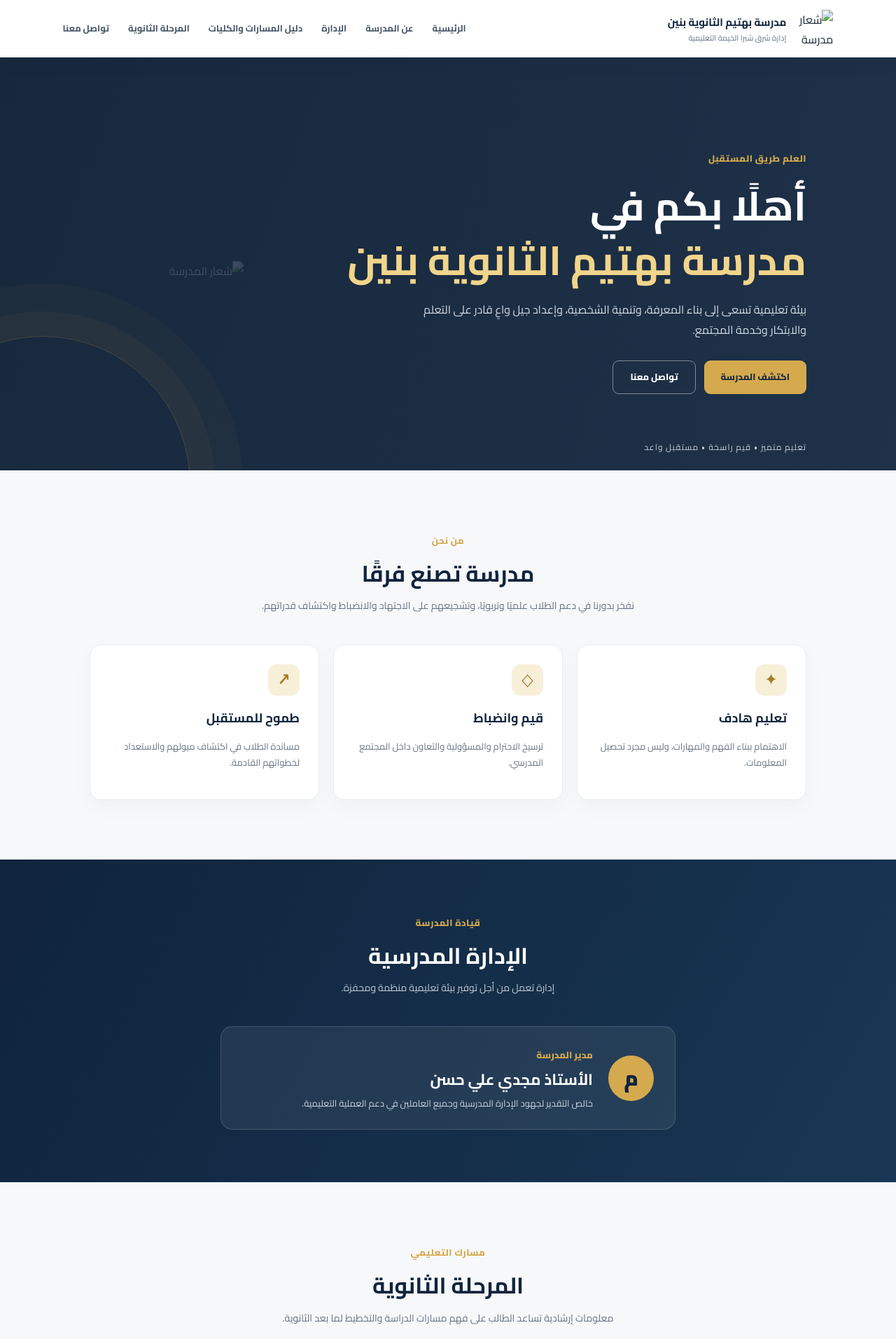
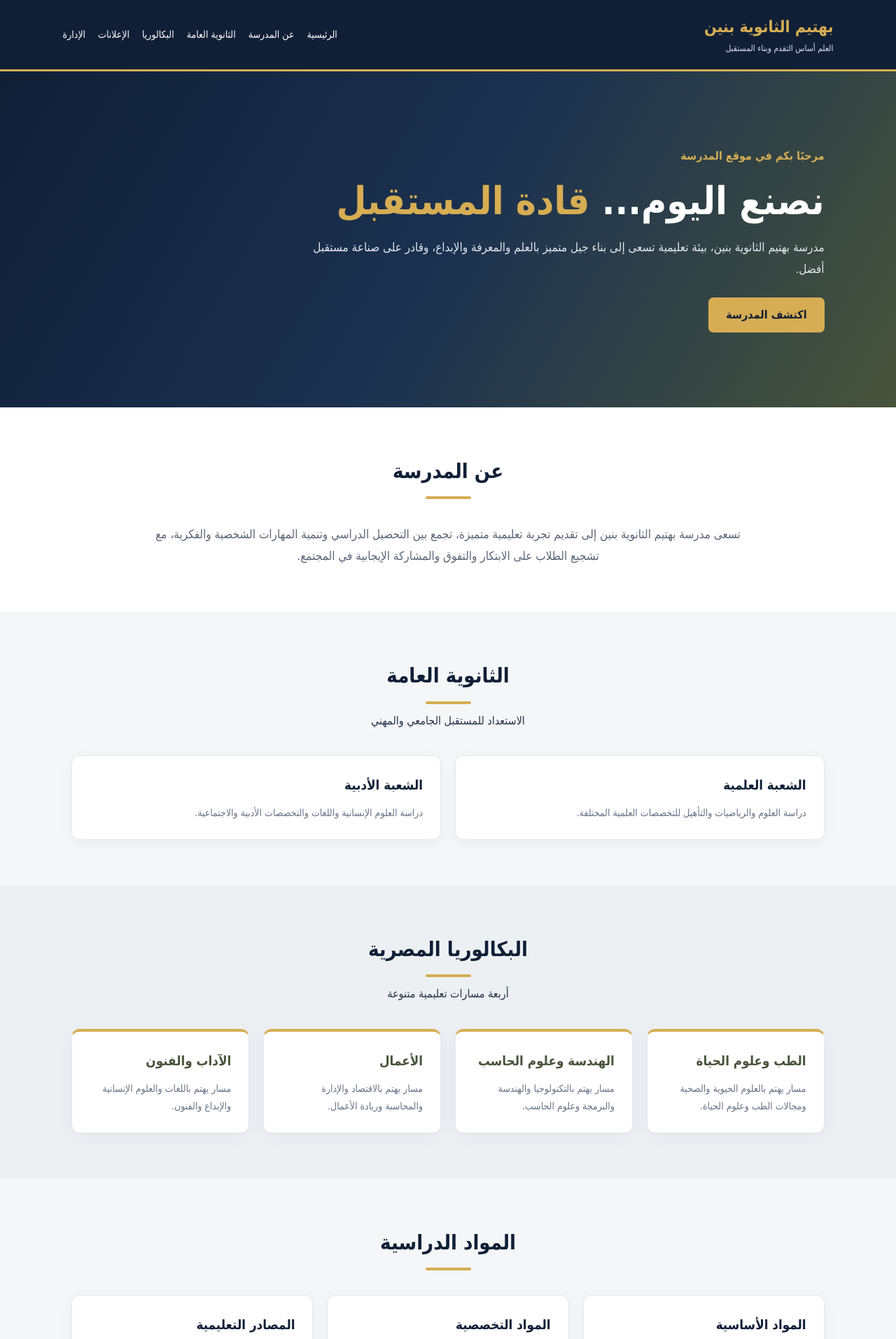
Before and after one commit to mouazaymanfarghaly-create/bahtim-school-website, a plain HTML site: page index.html in a window 1280 px wide. Shown: the top 1913 px of the page at 70% size. Drawn offline with Linux system fonts and the light colour scheme.

Commit message:
Refactor index.html for improved structure and content

```diff
--- a/index.html
+++ b/index.html
@@ -1,75 +1,252 @@
-<!doctype html>
+
+<!DOCTYPE html>
 <html lang="ar" dir="rtl">
 <head>
-  <meta charset="utf-8">
-  <meta name="viewport" content="width=device-width, initial-scale=1">
-  <meta name="theme-color" content="#10243d">
-  <meta name="description" content="الموقع التعريفي لمدرسة بهتيم الثانوية بنين – إدارة شرق شبرا الخيمة التعليمية">
-  <title>مدرسة بهتيم الثانوية بنين</title>
-  <link rel="icon" href="assets/school-logo.svg" type="image/svg+xml">
-  <link rel="stylesheet" href="style.css">
+<meta charset="UTF-8">
+<meta name="viewport" content="width=device-width, initial-scale=1.0">
+<title>بهتيم الثانوية بنين</title>
+<meta name="description" content="الموقع الرسمي لمدرسة بهتيم الثانوية بنين">
+<style>
+:root {
+  --navy:#101f36;
+  --navy2:#1b3150;
+  --gold:#d6ad53;
+  --olive:#48543b;
+  --white:#fff;
+  --bg:#f4f6f8;
+}
+*{box-sizing:border-box;margin:0;padding:0}
+html{scroll-behavior:smooth}
+body{
+  font-family:Tahoma,Arial,sans-serif;
+  background:var(--bg);
+  color:#273347;
+  line-height:1.8;
+}
+header{
+  background:var(--navy);
+  color:white;
+  padding:18px 7%;
+  display:flex;
+  align-items:center;
+  justify-content:space-between;
+  flex-wrap:wrap;
+  gap:15px;
+  border-bottom:3px solid var(--gold);
+}
+.brand h1{font-size:23px;color:var(--gold)}
+.brand p{font-size:12px;color:#d8dfeb}
+nav{display:flex;gap:18px;flex-wrap:wrap}
+nav a{color:white;text-decoration:none;font-size:14px}
+nav a:hover{color:var(--gold)}
+.hero{
+  min-height:480px;
+  padding:90px 8%;
+  display:flex;
+  align-items:center;
+  background:linear-gradient(120deg,var(--navy),var(--navy2),var(--olive));
+  color:white;
+}
+.hero-content{max-width:750px}
+.hero .small{color:var(--gold);font-weight:bold}
+.hero h2{font-size:clamp(32px,5vw,55px);line-height:1.4;margin:12px 0}
+.hero h2 span{color:var(--gold)}
+.hero p{font-size:17px;color:#e1e6ee;margin-bottom:25px}
+.btn{
+  display:inline-block;background:var(--gold);
+  color:var(--navy);padding:11px 25px;
+  border-radius:7px;text-decoration:none;font-weight:bold;
+}
+section{padding:65px 8%}
+.section-title{text-align:center;margin-bottom:35px}
+.section-title h2{font-size:29px;color:var(--navy)}
+.line{width:65px;height:4px;background:var(--gold);margin:10px auto;border-radius:5px}
+.cards{
+  display:grid;
+  grid-template-columns:repeat(auto-fit,minmax(220px,1fr));
+  gap:20px;
+}
+.card{
+  background:white;padding:25px;border-radius:12px;
+  border:1px solid #e5e8ed;
+  box-shadow:0 5px 20px #15243a0c;
+  transition:.25s;
+}
+.card:hover{transform:translateY(-5px);border-color:var(--gold)}
+.card h3{color:var(--navy);margin-bottom:10px}
+.card p{color:#687386;font-size:14px}
+.about{background:white}
+.about-text{max-width:850px;margin:auto;text-align:center;font-size:17px;color:#5b6676}
+.tracks{background:#edf0f3}
+.track{border-top:4px solid var(--gold)}
+.track h3{color:var(--olive)}
+.management{background:var(--navy)}
+.management .section-title h2{color:white}
+.management .card{text-align:center}
+.management .role{color:var(--olive);font-weight:bold}
+.announcements{background:white}
+.notice{border-right:4px solid var(--gold)}
+footer{
+  background:#0a1627;color:#dce3ed;
+  text-align:center;padding:28px 15px;
+  border-top:3px solid var(--gold);
+}
+footer strong{color:var(--gold)}
+@media(max-width:650px){
+  header{justify-content:center;text-align:center}
+  nav{justify-content:center;gap:12px}
+  .brand h1{font-size:19px}
+  .hero{text-align:center;min-height:400px;padding:65px 7%}
+  section{padding:48px 6%}
+}
+</style>
 </head>
 <body>
-  <header class="site-header">
-    <a class="brand" href="#home" aria-label="العودة للرئيسية">
-      <img src="assets/school-logo.svg" alt="شعار مدرسة بهتيم الثانوية بنين">
-      <span><strong>مدرسة بهتيم الثانوية بنين</strong><small>إدارة شرق شبرا الخيمة التعليمية</small></span>
-    </a>
-    <button class="menu-toggle" id="menuToggle" aria-label="فتح القائمة" aria-expanded="false">☰</button>
-    <nav id="mainNav">
-      <a href="#home">الرئيسية</a><a href="#about">عن المدرسة</a><a href="#management">الإدارة</a>
-      <a href="guide.html">دليل المسارات والكليات</a><a href="#systems">المرحلة الثانوية</a><a href="#contact">تواصل معنا</a>
+
+<header>
+  <div class="brand">
+    <h1>بهتيم الثانوية بنين</h1>
+    <p>العلم أساس التقدم وبناء المستقبل</p>
+  </div>
+  <nav>
+    <a href="#home">الرئيسية</a>
+    <a href="#about">عن المدرسة</a>
+    <a href="#general">الثانوية العامة</a>
+    <a href="#baccalaureate">البكالوريا</a>
+    <a href="#announcements">الإعلانات</a>
+    <a href="#management">الإدارة</a>
   </nav>
 </header>
 
 <main>
 <section class="hero" id="home">
   <div class="hero-content">
-        <span class="eyebrow">العلم طريق المستقبل</span>
-        <h1>أهلًا بكم في <span>مدرسة بهتيم الثانوية بنين</span></h1>
-        <p>بيئة تعليمية تسعى إلى بناء المعرفة، وتنمية الشخصية، وإعداد جيل واعٍ قادر على التعلم والابتكار وخدمة المجتمع.</p>
-        <div class="hero-actions"><a class="btn primary" href="#about">اكتشف المدرسة</a><a class="btn ghost" href="#contact">تواصل معنا</a></div>
+    <div class="small">مرحبًا بكم في موقع المدرسة</div>
+    <h2>نصنع اليوم... <span>قادة المستقبل</span></h2>
+    <p>
+      مدرسة بهتيم الثانوية بنين، بيئة تعليمية تسعى
+      إلى بناء جيل متميز بالعلم والمعرفة والإبداع،
+      وقادر على صناعة مستقبل أفضل.
+    </p>
+    <a href="#about" class="btn">اكتشف المدرسة</a>
   </div>
-      <div class="hero-mark"><img src="assets/school-logo.svg" alt="شعار المدرسة"></div>
-      <div class="hero-bottom">تعليم متميز • قيم راسخة • مستقبل واعد</div>
 </section>
 
-    <section class="section intro" id="about">
-      <div class="section-heading"><span>من نحن</span><h2>مدرسة تصنع فرقًا</h2><p>نفخر بدورنا في دعم الطلاب علميًا وتربويًا، وتشجيعهم على الاجتهاد والانضباط واكتشاف قدراتهم.</p></div>
-      <div class="feature-grid">
-        <article class="feature"><b class="feature-icon">✦</b><h3>تعليم هادف</h3><p>الاهتمام ببناء الفهم والمهارات، وليس مجرد تحصيل المعلومات.</p></article>
-        <article class="feature"><b class="feature-icon">◇</b><h3>قيم وانضباط</h3><p>ترسيخ الاحترام والمسؤولية والتعاون داخل المجتمع المدرسي.</p></article>
-        <article class="feature"><b class="feature-icon">↗</b><h3>طموح للمستقبل</h3><p>مساندة الطلاب في اكتشاف ميولهم والاستعداد لخطواتهم القادمة.</p></article>
+<section class="about" id="about">
+  <div class="section-title">
+    <h2>عن المدرسة</h2><div class="line"></div>
+  </div>
+  <div class="about-text">
+    <p>
+      تسعى مدرسة بهتيم الثانوية بنين إلى تقديم تجربة
+      تعليمية متميزة، تجمع بين التحصيل الدراسي وتنمية
+      المهارات الشخصية والفكرية، مع تشجيع الطلاب على
+      الابتكار والتفوق والمشاركة الإيجابية في المجتمع.
+    </p>
+  </div>
+</section>
+
+<section id="general">
+  <div class="section-title">
+    <h2>الثانوية العامة</h2><div class="line"></div>
+    <p>الاستعداد للمستقبل الجامعي والمهني</p>
+  </div>
+  <div class="cards">
+    <div class="card">
+      <h3>الشعبة العلمية</h3>
+      <p>دراسة العلوم والرياضيات والتأهيل للتخصصات العلمية المختلفة.</p>
+    </div>
+    <div class="card">
+      <h3>الشعبة الأدبية</h3>
+      <p>دراسة العلوم الإنسانية واللغات والتخصصات الأدبية والاجتماعية.</p>
+    </div>
+  </div>
+</section>
+
+<section class="tracks" id="baccalaureate">
+  <div class="section-title">
+    <h2>البكالوريا المصرية</h2><div class="line"></div>
+    <p>أربعة مسارات تعليمية متنوعة</p>
+  </div>
+  <div class="cards">
+    <div class="card track">
+      <h3>الطب وعلوم الحياة</h3>
+      <p>مسار يهتم بالعلوم الحيوية والصحية ومجالات الطب وعلوم الحياة.</p>
+    </div>
+    <div class="card track">
+      <h3>الهندسة وعلوم الحاسب</h3>
+      <p>مسار يهتم بالتكنولوجيا والهندسة والبرمجة وعلوم الحاسب.</p>
+    </div>
+    <div class="card track">
+      <h3>الأعمال</h3>
+      <p>مسار يهتم بالاقتصاد والإدارة والمحاسبة وريادة الأعمال.</p>
+    </div>
+    <div class="card track">
+      <h3>الآداب والفنون</h3>
+      <p>مسار يهتم باللغات والعلوم الإنسانية والإبداع والفنون.</p>
+    </div>
+  </div>
+</section>
+
+<section id="subjects">
+  <div class="section-title">
+    <h2>المواد الدراسية</h2><div class="line"></div>
+  </div>
+  <div class="cards">
+    <div class="card">
+      <h3>المواد الأساسية</h3>
+      <p>المواد العامة المشتركة وفق نظام الدراسة والصف الدراسي.</p>
+    </div>
+    <div class="card">
+      <h3>المواد التخصصية</h3>
+      <p>مواد مرتبطة بالمسار الدراسي الذي يختاره الطالب.</p>
+    </div>
+    <div class="card">
+      <h3>المصادر التعليمية</h3>
+      <p>يرجى متابعة المصادر الرسمية لمعرفة المناهج والتحديثات المعتمدة.</p>
+    </div>
+  </div>
+</section>
+
+<section class="announcements" id="announcements">
+  <div class="section-title">
+    <h2>الإعلانات والأخبار</h2><div class="line"></div>
+  </div>
+  <div class="cards">
+    <div class="card notice">
+      <h3>تابع أخبار المدرسة</h3>
+      <p>سيتم نشر الإعلانات والتعليمات المهمة للطلاب وأولياء الأمور هنا.</p>
+    </div>
+    <div class="card notice">
+      <h3>التحديثات الدراسية</h3>
+      <p>تابع آخر المستجدات المتعلقة بالعملية التعليمية والأنشطة المدرسية.</p>
+    </div>
   </div>
 </section>
 
 <section class="management" id="management">
-      <div class="section-heading light"><span>قيادة المدرسة</span><h2>الإدارة المدرسية</h2><p>إدارة تعمل من أجل توفير بيئة تعليمية منظمة ومحفزة.</p></div>
-      <div class="manager-card"><div class="manager-symbol">م</div><div><small>مدير المدرسة</small><h3>الأستاذ مجدي علي حسن</h3><p>خالص التقدير لجهود الإدارة المدرسية وجميع العاملين في دعم العملية التعليمية.</p></div></div>
-    </section>
-
-    <section class="section" id="systems">
-      <div class="section-heading"><span>مسارك التعليمي</span><h2>المرحلة الثانوية</h2><p>معلومات إرشادية تساعد الطالب على فهم مسارات الدراسة والتخطيط لما بعد الثانوية.</p></div>
-      <div class="path-grid">
-        <article class="path-card"><div class="card-number">01</div><h3>الثانوية العامة</h3><p>تابع موادك الدراسية ومتطلبات التقييم، واهتم ببناء أساس قوي في المواد الأساسية.</p><ul><li>تنظيم المذاكرة والمراجعة</li><li>متابعة تعليمات الوزارة والمدرسة</li><li>التخطيط للتنسيق الجامعي وفق القواعد الرسمية</li></ul></article>
-        <article class="path-card featured"><div class="card-number">02</div><span class="tag">مسار تعليمي</span><h3>البكالوريا المصرية</h3><p>نظام تعليمي بمسارات وتخصصات يهدف إلى إتاحة اختيارات تعليمية متنوعة للطلاب.</p><ul><li>التعرف على المسارات والتخصصات المعتمدة</li><li>مقارنة المواد ومتطلبات كل مسار</li><li>الرجوع إلى أحدث القرارات الرسمية قبل الاختيار</li></ul></article>
+  <div class="section-title">
+    <h2>إدارة المدرسة</h2><div class="line"></div>
   </div>
-      <div class="note"><strong>تنبيه مهم:</strong> تفاصيل المسارات والمواد والكليات المرتبطة بها قد تتغير وفق قرارات وزارة التربية والتعليم ووزارة التعليم العالي. يُرجى اعتماد النشرات الرسمية الأحدث وعدم اتخاذ قرار دراسي بناءً على معلومات غير محدثة.</div>
-    </section>
-
-    <section class="quote-band"><p>«بالعلم والعمل نرتقي، وبالأخلاق نبني مستقبلًا أفضل»</p><span>مدرسة بهتيم الثانوية بنين</span></section>
-
-    <section class="section contact-section" id="contact">
-      <div class="section-heading"><span>يسعدنا تواصلكم</span><h2>تواصل مع المدرسة</h2><p>للاستفسارات والتواصل، يمكنكم الاتصال بمسؤولة التواصل المدرسي.</p></div>
-      <div class="contact-card">
-        <div><small>مسؤولة التواصل</small><h3>الأستاذة سمر مصطفى</h3><p>للاستفسارات المتعلقة بالمدرسة</p></div>
-        <a class="phone" href="tel:+201103805543" dir="ltr">+20 11 03805543</a>
-        <a class="btn primary" href="https://wa.me/201103805543" target="_blank" rel="noopener">تواصل عبر واتساب</a>
+  <div class="cards">
+    <div class="card">
+      <h3>الأستاذ مجدي علي حسن</h3>
+      <p class="role">مدير المدرسة</p>
+    </div>
+    <div class="card">
+      <h3>الأستاذة سمر مصطفى</h3>
+      <p class="role">مسؤولة التواصل</p>
+      <p>للاستفسارات، يرجى التواصل عبر القنوات الرسمية للمدرسة.</p>
+    </div>
   </div>
 </section>
 </main>
 
-  <footer><img src="assets/school-logo.svg" alt="" ><div><strong>مدرسة بهتيم الثانوية بنين</strong><small>إدارة شرق شبرا الخيمة التعليمية</small></div><p>© <span id="year"></span> جميع الحقوق محفوظة</p></footer>
-  <script src="script.js"></script>
+<footer>
+  <strong>مدرسة بهتيم الثانوية بنين</strong>
+  <p>العلم أساس التقدم وبناء المستقبل</p>
+  <p>© جميع الحقوق محفوظة للمدرسة</p>
+</footer>
+
 </body>
 </html>
```
Lines whose indentation alone changed are shown as unchanged.
